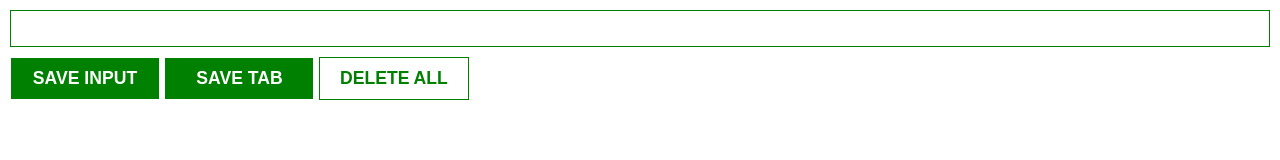
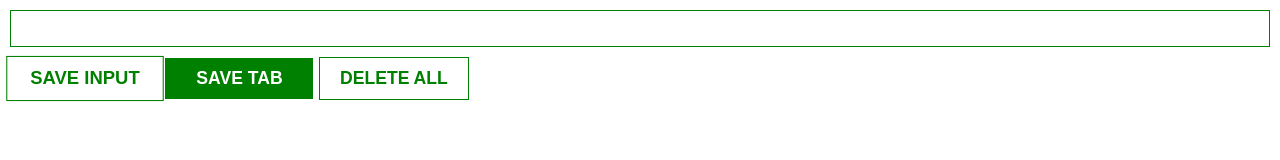
Before and after one commit to Dharshan4038/Chrome-Extension, a browser extension: page index.html in a window 1280 px wide. In both pictures the pointer is over the button "SAVE INPUT". Drawn offline with Linux system fonts and the light colour scheme.

Commit message:
Added hover effects to buttons

```diff
--- a/style.css
+++ b/style.css
@@ -23,10 +23,22 @@ button {
     border: 1px solid;
 }
 
+button:hover {
+    transition: all 0.3s ease;
+    transform: scale(1.05);
+    background: white;
+    color: green;
+}
+
 #delete-btn {
     background: white;
     color: green;
     border: 1px solid;
+}
+
+#delete-btn:hover {
+    background: green;
+    color: white;
 }
 
 ul {
```
